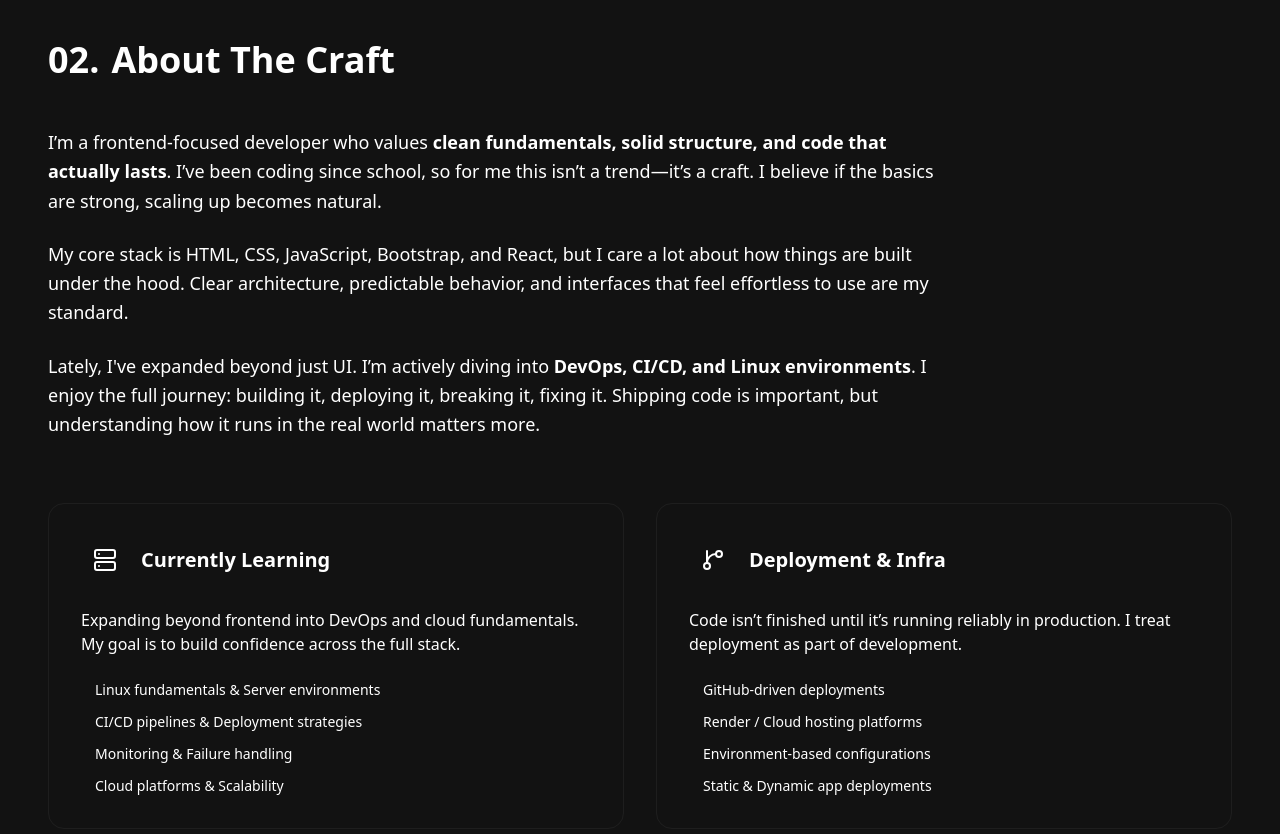
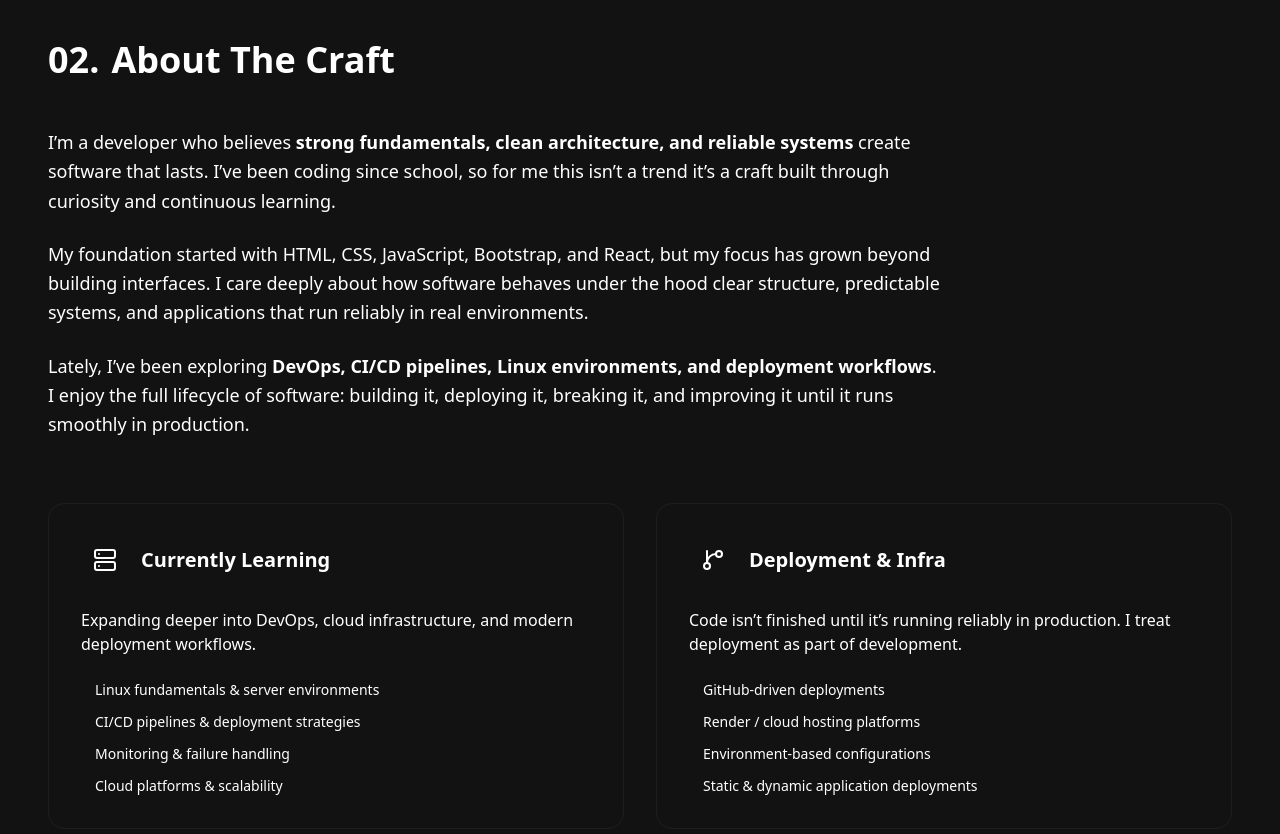
Before and after one commit to Nexo-0/Portfolio-V2-Frontend, a React (Vite) app: page / in a window 1280 px wide. Shown: the part 920-1754 px from the top of the page. Built offline with nearby package versions, Linux system fonts and the light colour scheme; no server answers.

Commit message:
added new about

```diff
--- a/src/sections/About.jsx
+++ b/src/sections/About.jsx
@@ -1,5 +1,6 @@
+
 import { SectionWrapper } from '../components/ui/SectionWrapper';
-import { Server, GitBranch, Cloud, ShieldCheck } from 'lucide-react';
+import { Server, GitBranch } from 'lucide-react';
 
 export const About = () => {
   return (
@@ -11,50 +12,90 @@ export const About = () => {
       {/* Main Narrative */}
       <div className="text-secondary text-lg leading-relaxed space-y-6 max-w-4xl mb-16">
         <p>
-          I’m a frontend-focused developer who values <strong className="text-white">clean fundamentals, solid structure, and code that actually lasts</strong>. I’ve been coding since school, so for me this isn’t a trend—it’s a craft. I believe if the basics are strong, scaling up becomes natural.
+          I’m a developer who believes <strong className="text-white">strong fundamentals, clean architecture, and reliable systems</strong> create software that lasts. I’ve been coding since school, so for me this isn’t a trend it’s a craft built through curiosity and continuous learning.
         </p>
+
         <p>
-          My core stack is HTML, CSS, JavaScript, Bootstrap, and React, but I care a lot about how things are built under the hood. Clear architecture, predictable behavior, and interfaces that feel effortless to use are my standard.
+          My foundation started with HTML, CSS, JavaScript, Bootstrap, and React, but my focus has grown beyond building interfaces. I care deeply about how software behaves under the hood clear structure, predictable systems, and applications that run reliably in real environments.
         </p>
+
         <p>
-          Lately, I've expanded beyond just UI. I’m actively diving into <strong className="text-white">DevOps, CI/CD, and Linux environments</strong>. I enjoy the full journey: building it, deploying it, breaking it, fixing it. Shipping code is important, but understanding how it runs in the real world matters more.
+          Lately, I’ve been exploring <strong className="text-white">DevOps, CI/CD pipelines, Linux environments, and deployment workflows</strong>. I enjoy the full lifecycle of software: building it, deploying it, breaking it, and improving it until it runs smoothly in production.
         </p>
       </div>
 
-      {/* Two Column Grid for Learning & Infrastructure */}
+      {/* Two Column Grid */}
       <div className="grid md:grid-cols-2 gap-8">
 
         {/* Currently Learning */}
         <div className="bg-surface/30 p-8 rounded-2xl border border-white/5 hover:border-primary/30 transition-colors">
           <div className="flex items-center gap-3 mb-6">
-            <div className="p-3 bg-primary/10 rounded-lg text-primary"><Server size={24} /></div>
+            <div className="p-3 bg-primary/10 rounded-lg text-primary">
+              <Server size={24} />
+            </div>
             <h3 className="text-xl font-bold text-white">Currently Learning</h3>
           </div>
+
           <p className="text-secondary mb-6">
-            Expanding beyond frontend into DevOps and cloud fundamentals. My goal is to build confidence across the full stack.
+            Expanding deeper into DevOps, cloud infrastructure, and modern deployment workflows.
           </p>
+
           <ul className="space-y-3 text-secondary text-sm">
-            <li className="flex items-center gap-2"><div className="w-1.5 h-1.5 rounded-full bg-primary"></div> Linux fundamentals & Server environments</li>
-            <li className="flex items-center gap-2"><div className="w-1.5 h-1.5 rounded-full bg-primary"></div> CI/CD pipelines & Deployment strategies</li>
-            <li className="flex items-center gap-2"><div className="w-1.5 h-1.5 rounded-full bg-primary"></div> Monitoring & Failure handling</li>
-            <li className="flex items-center gap-2"><div className="w-1.5 h-1.5 rounded-full bg-primary"></div> Cloud platforms & Scalability</li>
+            <li className="flex items-center gap-2">
+              <div className="w-1.5 h-1.5 rounded-full bg-primary"></div>
+              Linux fundamentals & server environments
+            </li>
+
+            <li className="flex items-center gap-2">
+              <div className="w-1.5 h-1.5 rounded-full bg-primary"></div>
+              CI/CD pipelines & deployment strategies
+            </li>
+
+            <li className="flex items-center gap-2">
+              <div className="w-1.5 h-1.5 rounded-full bg-primary"></div>
+              Monitoring & failure handling
+            </li>
+
+            <li className="flex items-center gap-2">
+              <div className="w-1.5 h-1.5 rounded-full bg-primary"></div>
+              Cloud platforms & scalability
+            </li>
           </ul>
         </div>
 
-        {/* Deployment & Infra */}
+        {/* Deployment & Infrastructure */}
         <div className="bg-surface/30 p-8 rounded-2xl border border-white/5 hover:border-primary/30 transition-colors">
           <div className="flex items-center gap-3 mb-6">
-            <div className="p-3 bg-accent/10 rounded-lg text-accent"><GitBranch size={24} /></div>
+            <div className="p-3 bg-accent/10 rounded-lg text-accent">
+              <GitBranch size={24} />
+            </div>
             <h3 className="text-xl font-bold text-white">Deployment & Infra</h3>
           </div>
+
           <p className="text-secondary mb-6">
             Code isn’t finished until it’s running reliably in production. I treat deployment as part of development.
           </p>
+
           <ul className="space-y-3 text-secondary text-sm">
-            <li className="flex items-center gap-2"><div className="w-1.5 h-1.5 rounded-full bg-accent"></div> GitHub-driven deployments</li>
-            <li className="flex items-center gap-2"><div className="w-1.5 h-1.5 rounded-full bg-accent"></div> Render / Cloud hosting platforms</li>
-            <li className="flex items-center gap-2"><div className="w-1.5 h-1.5 rounded-full bg-accent"></div> Environment-based configurations</li>
-            <li className="flex items-center gap-2"><div className="w-1.5 h-1.5 rounded-full bg-accent"></div> Static & Dynamic app deployments</li>
+            <li className="flex items-center gap-2">
+              <div className="w-1.5 h-1.5 rounded-full bg-accent"></div>
+              GitHub-driven deployments
+            </li>
+
+            <li className="flex items-center gap-2">
+              <div className="w-1.5 h-1.5 rounded-full bg-accent"></div>
+              Render / cloud hosting platforms
+            </li>
+
+            <li className="flex items-center gap-2">
+              <div className="w-1.5 h-1.5 rounded-full bg-accent"></div>
+              Environment-based configurations
+            </li>
+
+            <li className="flex items-center gap-2">
+              <div className="w-1.5 h-1.5 rounded-full bg-accent"></div>
+              Static & dynamic application deployments
+            </li>
           </ul>
         </div>
 
```
